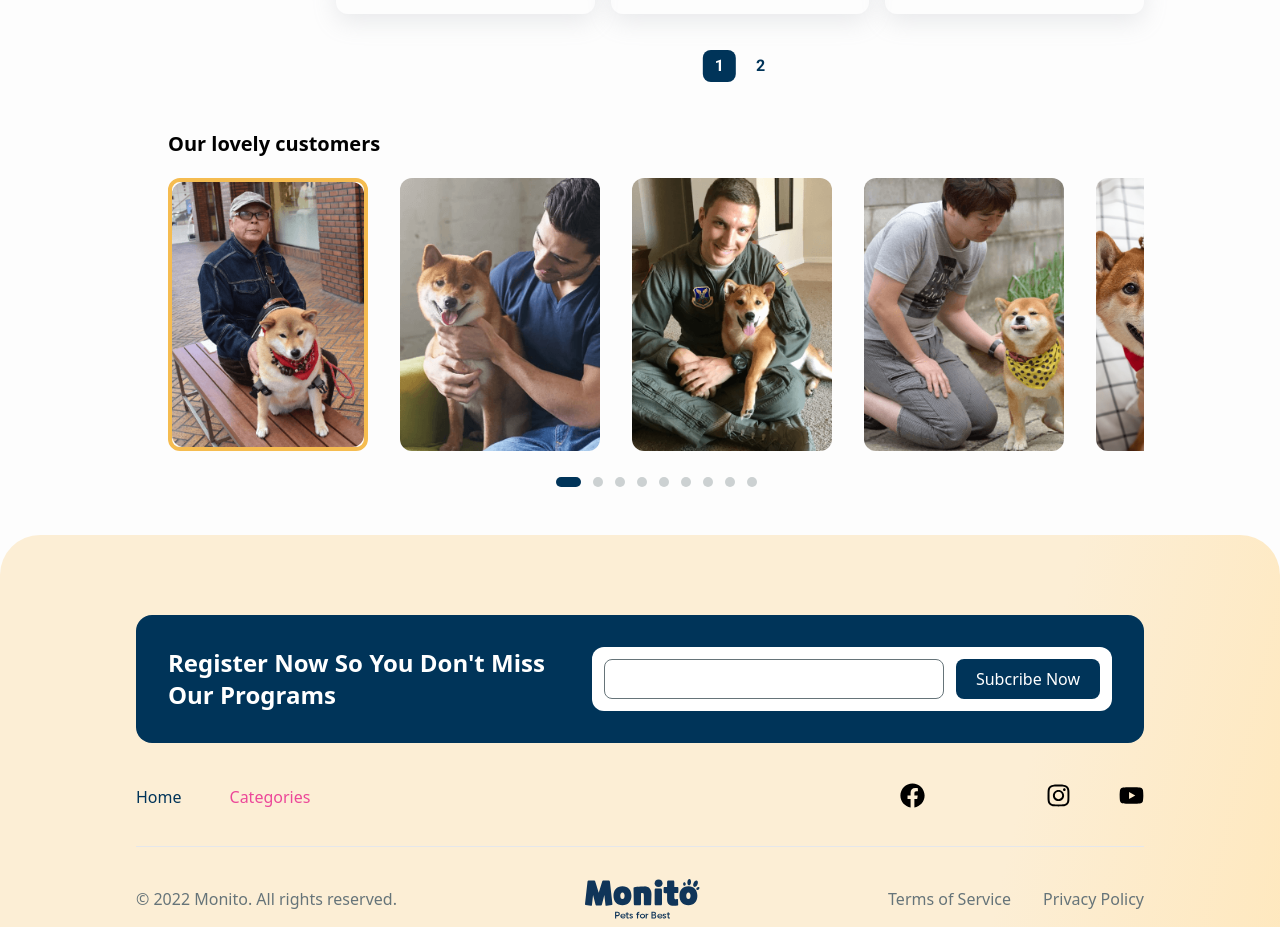
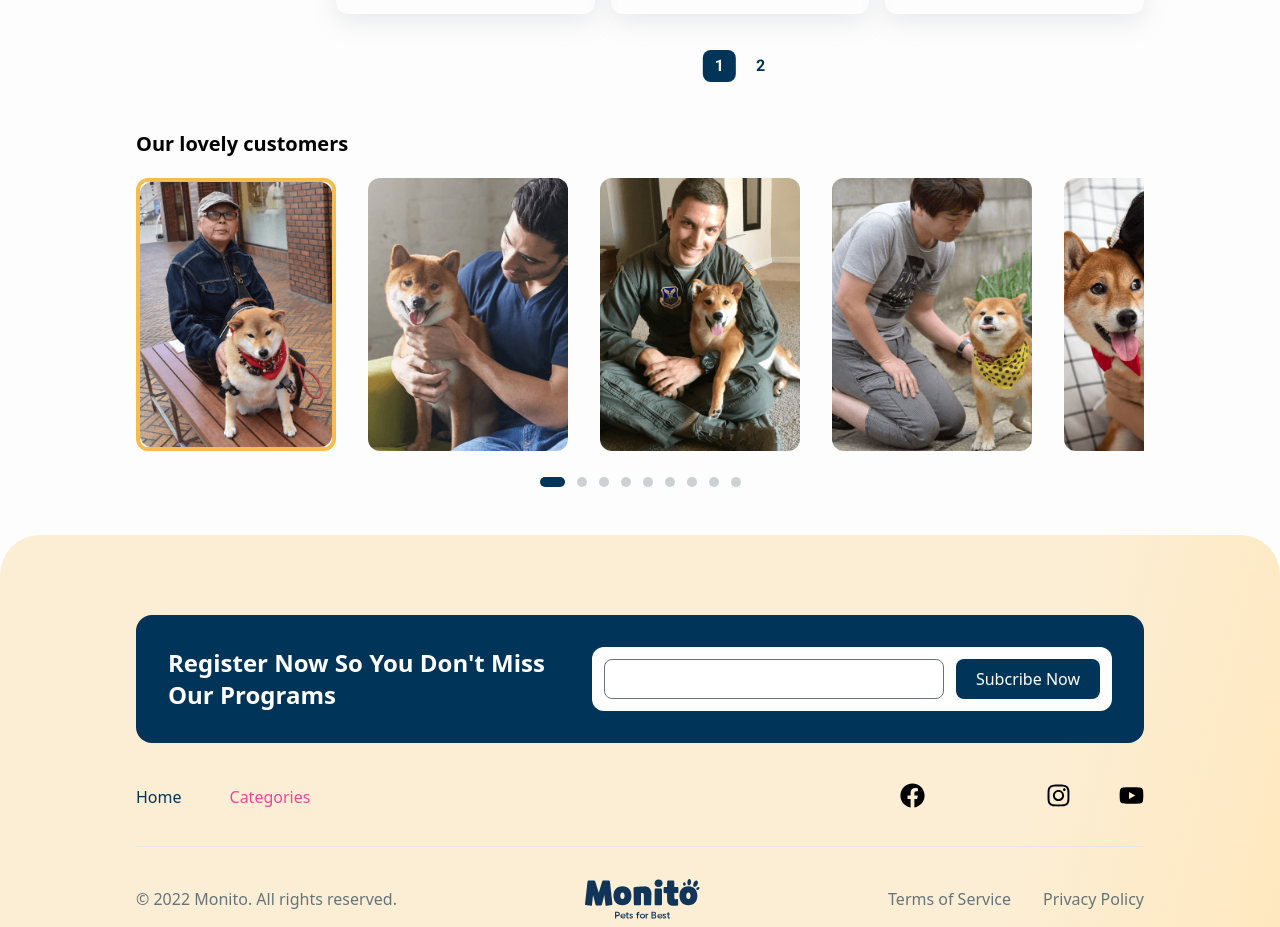
Before and after one commit to EleneQ/Monito---Pet-Adoption-Agency, a React (Vite) app: page /filters in a window 1280 px wide. Shown: the part 2380-3307 px from the top of the page. Built offline with nearby package versions, Linux system fonts and the light colour scheme; some icons are missing.

Commit message:
fixed a customer slider bug

```diff
--- a/src/components/CustomerSlider.tsx
+++ b/src/components/CustomerSlider.tsx
@@ -26,7 +26,7 @@ const CustomerCarousel = () => {
   };
 
   return (
-    <section className="padding-x max-width-center mt-[3rem] ml-8">
+    <section className="padding-x max-width-center mt-[3rem]">
       <h2 className="text-xl font-bold mb-5">Our lovely customers</h2>
 
       <div ref={slider} className="cursor-pointer overflow-hidden">
--- a/src/scss/styles.scss
+++ b/src/scss/styles.scss
@@ -1,5 +1,5 @@
+@use "./components";
 @use "./globals";
-@use "./components";
 @use "./pages";
 
 @tailwind base;
```
